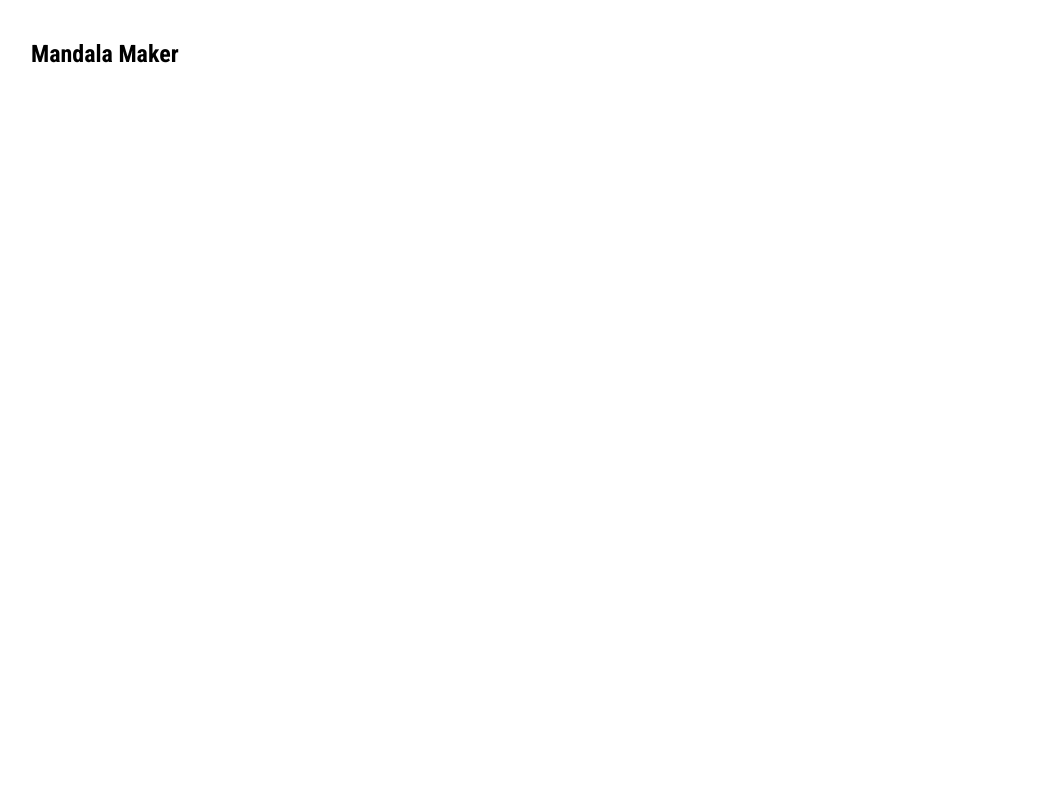
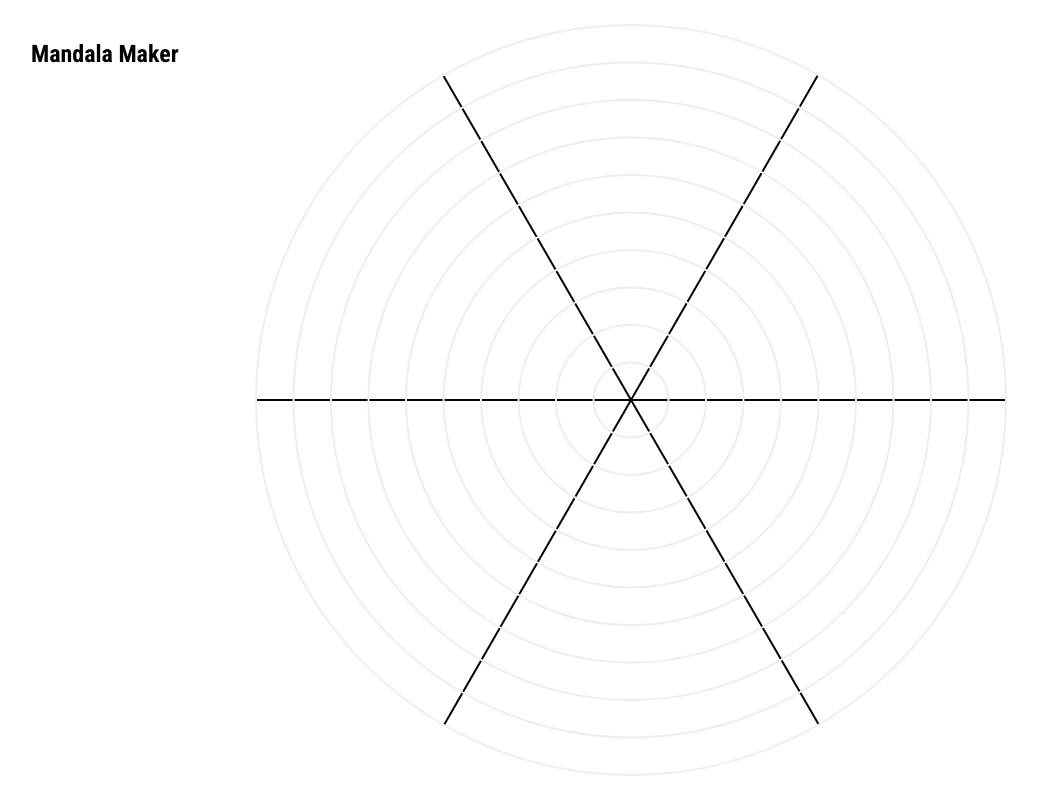
Before and after one commit to matthrice/mandala-maker, a React (Create React App) app: page / in a window 1280 px wide. Shown: the whole page, without its empty margins (9-1047 px from the left). Built offline with nearby package versions, Linux system fonts and the light colour scheme.

Commit message:
revert to a single canvas

```diff
--- a/src/App.css
+++ b/src/App.css
@@ -8,17 +8,13 @@ body {
 
 .canvas {
   position: absolute;
-  left: 0px;
-  top: 0px
+  width: 100%;
+  height: 100%;
+  left: 0;
+  top: 0;
+  z-index: 0;
 }
 
-.base {
-  z-index: 1;
-}
-
-.draw {
-  z-index: 2
-}
 .title {
   position: fixed;
   z-index: 2;
--- a/src/components/base-canvas.js
+++ b/src/components/base-canvas.js
@@ -1,32 +1,49 @@
 import React, { Component } from 'react';
-import { getAxisCoords } from '../util/math';
+import { getAxisCoords, getRotatedPoints } from '../util/math';
 import { paint } from '../util/canvas';
 
 const axisColor = '#000000';
 const arcColor = "#eeeeee";
-const numCircles = 10;
+const paintColor =  '#ee92c2';
 
 class BaseCanvas extends Component {
+  constructor(props) {
+    super(props);
+    this.onMouseDown = this.onMouseDown.bind(this);
+    this.onMouseMove = this.onMouseMove.bind(this);
+    this.endPaintEvent = this.endPaintEvent.bind(this);
+
+    this.state = {
+      isPainting: false,
+    }
+  }
+
   componentDidMount() {
     // set canvas context
     this.canvas.width = window.innerWidth;
     this.canvas.height = window.innerHeight;
     this.ctx = this.canvas.getContext('2d');
     this.ctx.lineWidth = 2;
+    this.origin = {
+      offsetX: this.canvas.width / 2,
+      offsetY: this.canvas.height / 2
+    }
+    this.radius = Math.min(
+      this.origin.offsetX,
+      this.origin.offsetY
+    ) - 25;
 
-    this.radius = Math.min(this.canvas.width, this.canvas.height) / 2 - 25;
-
-    const { circles, axes } = this.props;
+    const { circles, numCircles, axes } = this.props;
     if (axes) {
-      this.drawAxes();
+      this.drawAxes(this.origin);
     }
     if (circles) {
-      this.drawCircles(numCircles);
+      this.drawCircles(this.origin, numCircles);
     }
   }
 
-  drawAxes() {
-    const { numAxes, origin } = this.props;
+  drawAxes(origin) {
+    const { numAxes } = this.props;
 
     getAxisCoords(numAxes, this.radius)
       .map(coord => ({
@@ -38,8 +55,7 @@ class BaseCanvas extends Component {
       });
   }
 
-  drawCircles(numCircles) {
-    const { origin } = this.props;
+  drawCircles(origin, numCircles) {
 
     for (let i = 1; i < numCircles + 1; ++i) {
       this.ctx.beginPath();
@@ -57,11 +73,56 @@ class BaseCanvas extends Component {
     }
   }
 
+  onMouseDown({ nativeEvent }) {
+    const { numAxes } = this.props;
+
+    const { offsetX, offsetY } = nativeEvent;
+    this.prevPositions = getRotatedPoints(
+      numAxes,
+      this.origin.offsetX,
+      this.origin.offsetY,
+      offsetX,
+      offsetY
+    );
+    this.setState({isPainting: true});
+  }
+
+  onMouseMove({ nativeEvent }) {
+    if (this.state.isPainting) {
+      const { numAxes } = this.props;
+
+      const { offsetX, offsetY } = nativeEvent;
+      const offsetData = getRotatedPoints(numAxes,
+        this.origin.offsetX,
+        this.origin.offsetY,
+        offsetX,
+        offsetY
+      );
+
+      // Set the start and stop position of the paint event.
+      for (let i = 0; i < numAxes * 2; ++i) {
+        // Add the position to the line array
+        paint(this.ctx, this.prevPositions[i], offsetData[i], paintColor);
+        this.prevPositions[i] = offsetData[i];
+      }
+    }
+  }
+
+  endPaintEvent() {
+    if (this.state.isPainting) {
+      this.setState({ isPainting: false });
+    }
+  }
+
   render() {
     return (
       <canvas
         className="base canvas"
         ref={(ref) => (this.canvas = ref)}
+        onMouseDown={this.onMouseDown}
+        onMouseLeave={this.endPaintEvent}
+        onMouseUp={this.endPaintEvent}
+        onMouseMove={this.onMouseMove}
       />
     );
   }
--- a/src/components/draw-canvas.js
+++ b/src/components/draw-canvas.js
@@ -24,16 +24,24 @@ class DrawCanvas extends Component {
     this.ctx.lineJoin = 'round';
     this.ctx.lineCap = 'round';
     this.ctx.lineWidth = 2;
+    this.origin = {
+      offsetX: this.canvas.width / 2,
+      offsetY: this.canvas.height / 2
+    }
+    this.radius = Math.min(
+      this.origin.offsetX,
+      this.origin.offsetY
+    ) - 25;
   }
 
   onMouseDown({ nativeEvent }) {
-    const { numAxes, origin } = this.props;
+    const { numAxes } = this.props;
 
     const { offsetX, offsetY } = nativeEvent;
     this.prevPositions = getRotatedPoints(
       numAxes,
-      origin.offsetX,
-      origin.offsetY,
+      this.origin.offsetX,
+      this.origin.offsetY,
       offsetX,
       offsetY
     );
@@ -42,12 +50,12 @@ class DrawCanvas extends Component {
 
   onMouseMove({ nativeEvent }) {
     if (this.state.isPainting) {
-      const { numAxes, origin } = this.props;
+      const { numAxes } = this.props;
 
       const { offsetX, offsetY } = nativeEvent;
       const offsetData = getRotatedPoints(numAxes,
-        origin.offsetX,
-        origin.offsetY,
+        this.origin.offsetX,
+        this.origin.offsetY,
         offsetX,
         offsetY
       );
--- a/src/containers/mandala.js
+++ b/src/containers/mandala.js
@@ -6,27 +6,22 @@ class MandalaMaker extends Component {
   constructor() {
     super();
     this.state = {
-      origin: {
-        offsetX: window.innerWidth / 2,
-        offsetY: window.innerHeight / 2
-      },
+      numCircles: 10,
+      circlesVisible: true,
+      axesVisible: true,
       numAxes: 3,
     }
   }
 
   render() {
-    const { numAxes, origin } = this.state;
+    const { numCircles, numAxes, circlesVisible, axesVisible } = this.state;
     return (
       <div className="mandala">
         <BaseCanvas
           numAxes={numAxes}
-          origin={origin}
-          circles={false}
-          axes={false}
-        />
-        <DrawCanvas
-          numAxes={numAxes}
-          origin={origin}
+          numCircles={numCircles}
+          circles={circlesVisible}
+          axes={axesVisible}
         />
       </div>
     );
```
